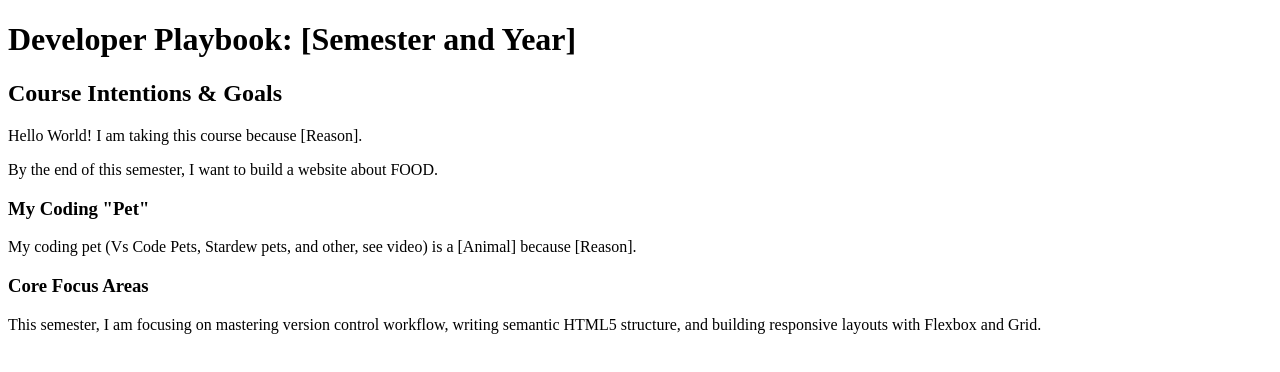
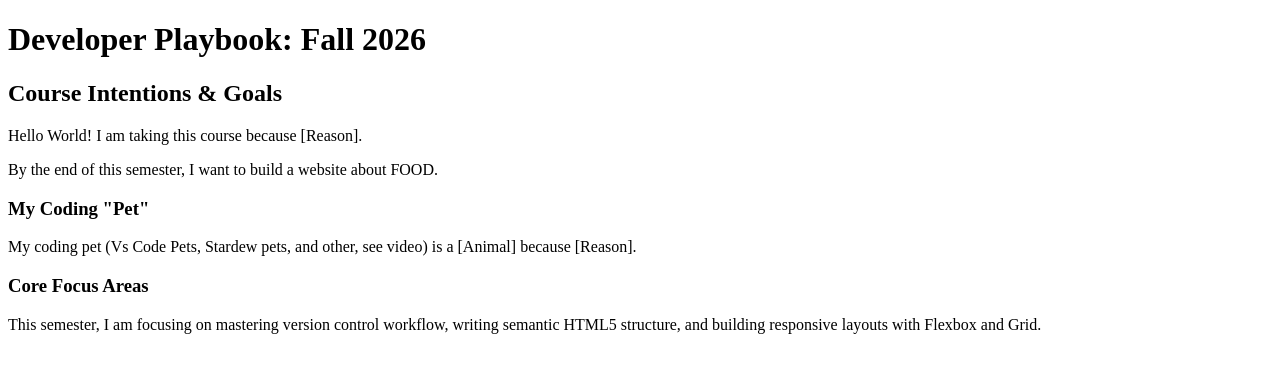
Before and after one commit to jjohns-mcc/ADD103Fall2026, a plain HTML site: page week_01/index.html in a window 1280 px wide. Drawn offline with Linux system fonts and the light colour scheme.

Commit message:
Update main heading in index.html to reflect current semester and year

```diff
--- a/week_01/index.html
+++ b/week_01/index.html
@@ -13,7 +13,7 @@
   <!-- All visible content on your web page must live inside the body tags -->
 
   <!-- h1 is the primary heading for the page. Use only ONE h1 per document! -->
-  <h1>Developer Playbook: [Semester and Year] </h1>
+  <h1>Developer Playbook: Fall 2026 </h1>
 
   <!-- h2 represents major subsections -->
   <h2>Course Intentions & Goals</h2>
```
